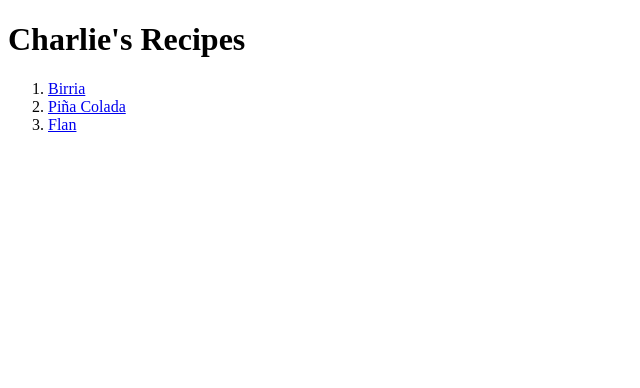
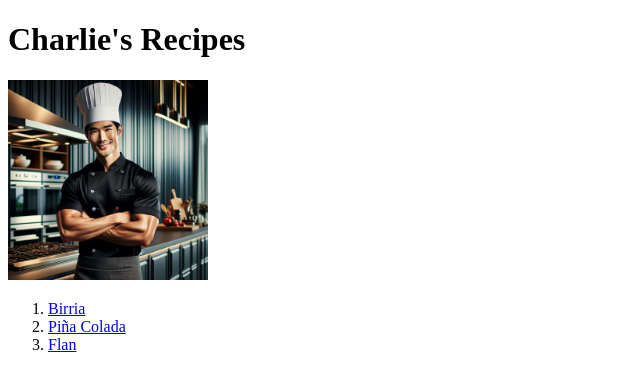
Before and after one commit to CharlieChenghis/odin-recipes, a plain HTML site: page index.html in a window 1280 px wide. Shown: the whole page, without its empty margins (0-640 px from the left). Drawn offline with Linux system fonts and the light colour scheme.

Commit message:
add image to index.html

```diff
--- a/index.html
+++ b/index.html
@@ -10,6 +10,7 @@
 
 <body>
     <h1>Charlie's Recipes</h1>
+    <img src="./images/chef_charlie.jpg" alt="Charlie in his kitchen with a chef's hat" height="200" width="200">
     <ol>
         <li><a href="./recipes/birria.html">Birria</a></li>
         <li><a href="./recipes/pinacolada.html">Piña Colada</a></li>
```
Also changed, not shown: images/chef_charlie.jpg (added), images/chef_charlie.webp (added).
